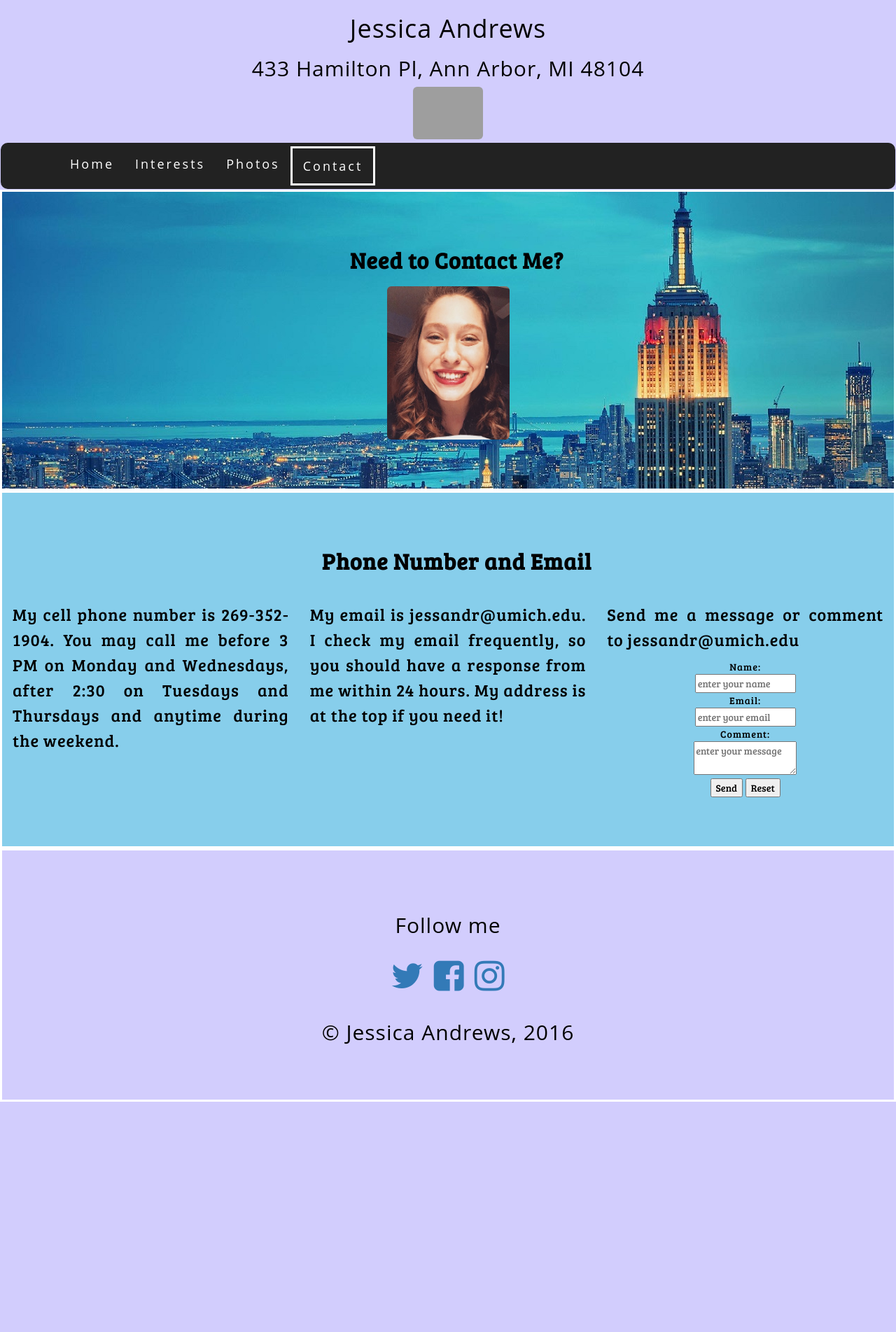
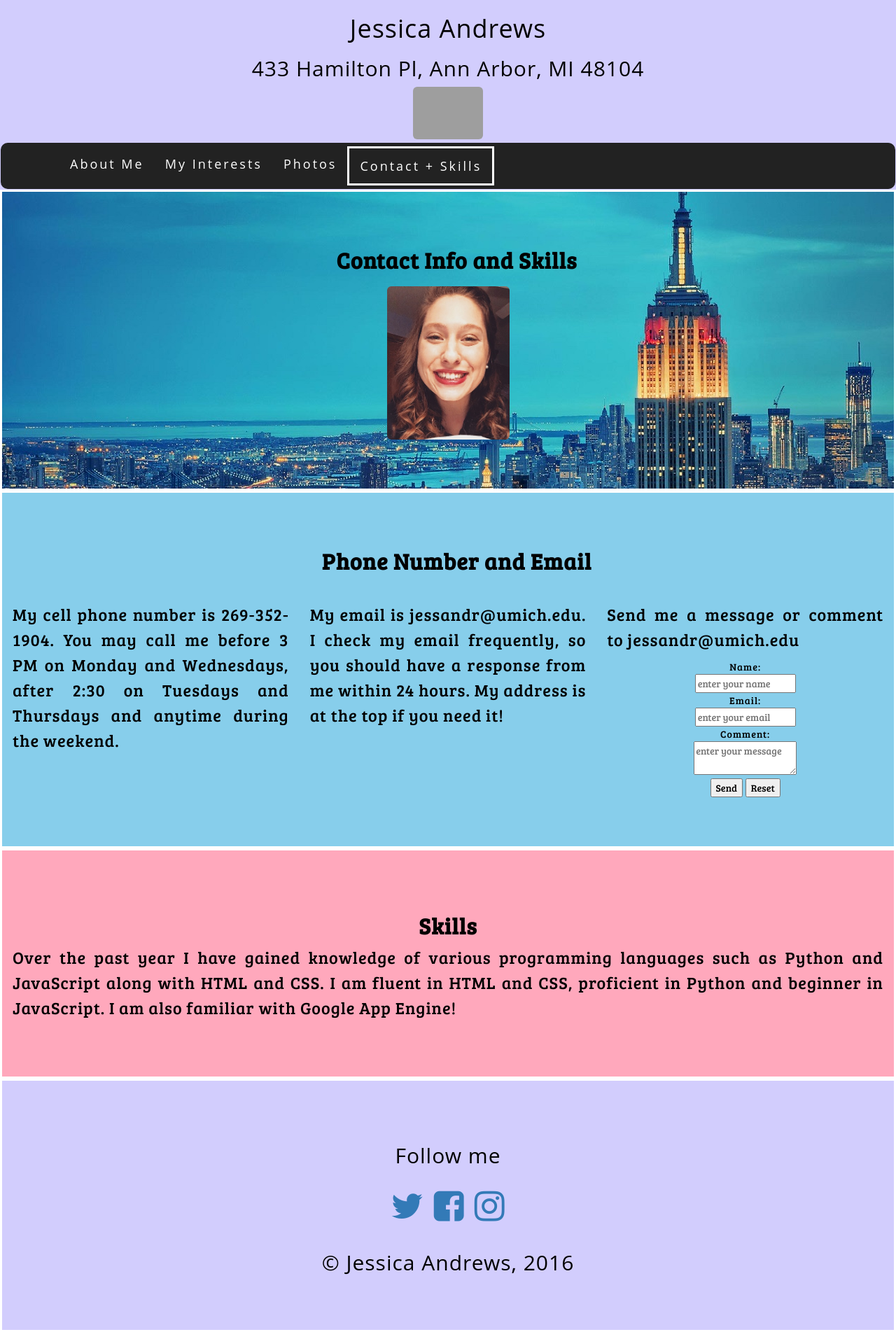
Before and after one commit to Jessica0028/jessicaportfolio, a Python web app: template templates/contact.html in a window 1280 px wide. Shown: the whole page at 70% size. Before the commit the page ends 1574 px from the top, so only its background shows below. Run offline with Jinja, Linux system fonts and the light colour scheme; the template is opened without the code that fills it, so the values that code supplies are empty; some libraries are stand-ins or nearby versions; grey boxes are pictures that could not be loaded.

Commit message:
nav bar/titles and adding content
I added more content to my contact page and changed the title of my
pages in the nav bar

```diff
--- a/templates/base.html
+++ b/templates/base.html
@@ -31,10 +31,10 @@
         </div>
         <div class="collapse navbar-collapse" id="myNavbar">
           <ul class="nav navbar-nav navbar-left">
-            <li id = "page1"><a href= "index.html">Home</a></li>
-            <li id = "page2"><a href="interests.html">Interests</a></li>
+            <li id = "page1"><a href= "index.html">About Me</a></li>
+            <li id = "page2"><a href="interests.html">My Interests</a></li>
             <li id = "page3"><a href="photo.html">Photos</a></li>
-            <li id = "page4"><a href="contact.html">Contact</a></li>
+            <li id = "page4"><a href="contact.html">Contact + Skills</a></li>
           </ul>
         </div>
       </div>
--- a/templates/contact.html
+++ b/templates/contact.html
@@ -1,12 +1,12 @@
 {% extends "templates/base.html" %}
 
 {% block title %}
-Contact Information
+Contact + Skills
 {% endblock %}
 
 {% block content %}
 <div class="container-fluid contact-8 text-center">
-	<h3 class="margin">Need to Contact Me?</h3>
+	<h3 class="margin">Contact Info and Skills</h3>
   		<img src="static/me.jpg" class="img-responsive img-rounded corners" style="display:inline" alt="myself" width="175" height="175">
 </div>
 
@@ -34,4 +34,8 @@ Contact Information
     </div>
   </div>
 </div>
+<div class="container-fluid interestsandphoto-5 text-center">
+  <h3 class"margin">Skills</h3>
+    <p> Over the past year I have gained knowledge of various programming languages such as Python and JavaScript along with HTML and CSS. I am fluent in HTML and CSS, proficient in Python and beginner in JavaScript. I am also familiar with Google App Engine!</p>
+</div>
 {% endblock %}
--- a/templates/index.html
+++ b/templates/index.html
@@ -1,7 +1,7 @@
 
 {% extends "templates/base.html" %}
 {% block title %}
-Home
+About Me
 {% endblock %}
 
 {% block content %}
```
